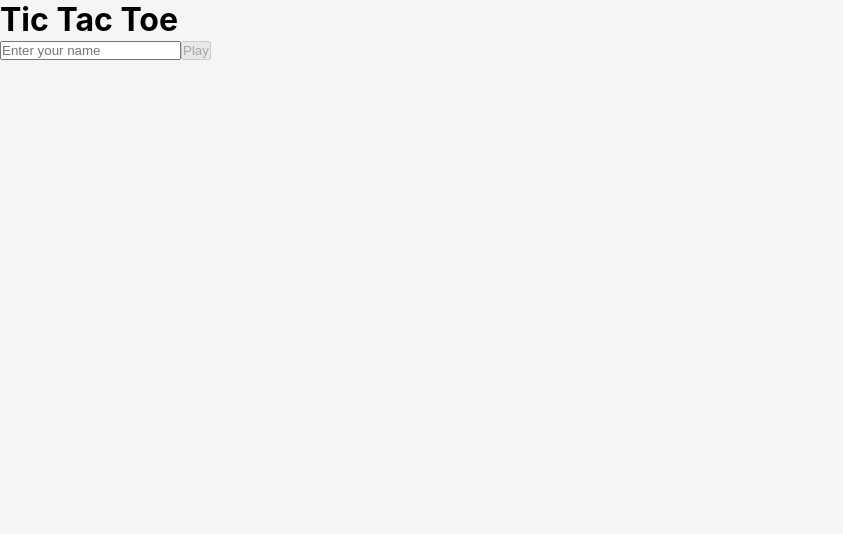
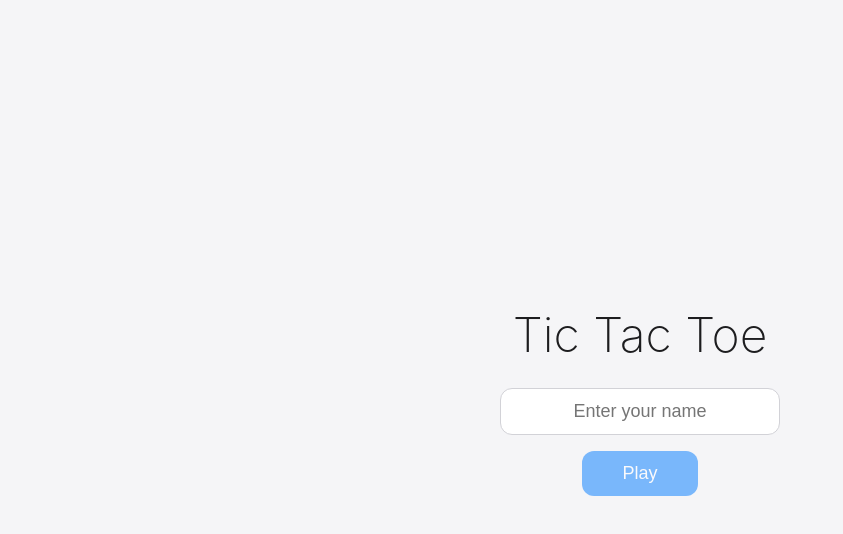
Before and after one commit to phamngocduy98/Caro, a React (Vite) app in the folder client/: page / in a window 1280 px wide. Shown: the top 534 px of the page, without its empty margins (0-843 px from the left). Built offline with nearby package versions, Linux system fonts and the light colour scheme.

Commit message:
feat: add GameBoard and Cell components

```diff
--- a/client/src/index.css
+++ b/client/src/index.css
@@ -1,2 +1,119 @@
 * { box-sizing: border-box; margin: 0; padding: 0; }
 body { font-family: -apple-system, BlinkMacSystemFont, 'Segoe UI', Roboto, sans-serif; background: #f5f5f7; }
+
+/* Board */
+.board {
+  display: grid;
+  grid-template-columns: repeat(3, 100px);
+  grid-template-rows: repeat(3, 100px);
+  gap: 8px;
+  margin: 0 auto;
+}
+
+/* Cell */
+.cell {
+  width: 100px;
+  height: 100px;
+  font-size: 48px;
+  border: none;
+  border-radius: 12px;
+  background: white;
+  cursor: pointer;
+  transition: all 0.2s;
+  box-shadow: 0 2px 8px rgba(0,0,0,0.1);
+  display: flex;
+  align-items: center;
+  justify-content: center;
+}
+.cell:hover:not(:disabled) { background: #f0f0f5; transform: scale(1.02); }
+.cell:disabled { cursor: not-allowed; }
+.cell.winning { background: #d4edda; }
+
+/* Symbols */
+.symbol { font-weight: 200; }
+.symbol.x { color: #007aff; }
+.symbol.o { color: #ff3b30; }
+
+/* Login Screen */
+.login-screen {
+  min-height: 100vh;
+  display: flex;
+  flex-direction: column;
+  align-items: center;
+  justify-content: center;
+  gap: 24px;
+}
+.login-screen h1 { font-size: 48px; font-weight: 200; color: #1d1d1f; }
+.login-screen form {
+  display: flex;
+  flex-direction: column;
+  gap: 16px;
+  align-items: center;
+}
+.login-screen input {
+  padding: 12px 20px;
+  font-size: 18px;
+  border: 1px solid #d2d2d7;
+  border-radius: 12px;
+  width: 280px;
+  text-align: center;
+  outline: none;
+  transition: border-color 0.2s;
+}
+.login-screen input:focus { border-color: #007aff; }
+.login-screen button {
+  padding: 12px 40px;
+  font-size: 18px;
+  border: none;
+  border-radius: 12px;
+  background: #007aff;
+  color: white;
+  cursor: pointer;
+  transition: all 0.2s;
+}
+.login-screen button:hover:not(:disabled) { background: #0056b3; }
+.login-screen button:disabled { opacity: 0.5; cursor: not-allowed; }
+
+/* Lobby */
+.lobby {
+  min-height: 100vh;
+  display: flex;
+  flex-direction: column;
+  align-items: center;
+  justify-content: center;
+  gap: 24px;
+}
+.lobby p { font-size: 24px; color: #1d1d1f; }
+
+.mode-selector, .game-type-selector {
+  display: flex;
+  gap: 12px;
+  flex-wrap: wrap;
+  justify-content: center;
+}
+.mode-selector button, .game-type-selector button {
+  padding: 10px 20px;
+  font-size: 14px;
+  border: 1px solid #d2d2d7;
+  border-radius: 10px;
+  background: white;
+  cursor: pointer;
+  transition: all 0.2s;
+}
+.mode-selector button.active, .game-type-selector button.active {
+  background: #007aff;
+  color: white;
+  border-color: #007aff;
+}
+.lobby > button {
+  padding: 14px 48px;
+  font-size: 18px;
+  border: none;
+  border-radius: 12px;
+  background: #34c759;
+  color: white;
+  cursor: pointer;
+  transition: all 0.2s;
+  margin-top: 16px;
+}
+.lobby > button:hover { background: #2db149; }
```
Also changed, not shown: client/src/components/Cell.jsx (added, +13 -0 lines), client/src/components/GameBoard.jsx (added, +25 -0 lines).
